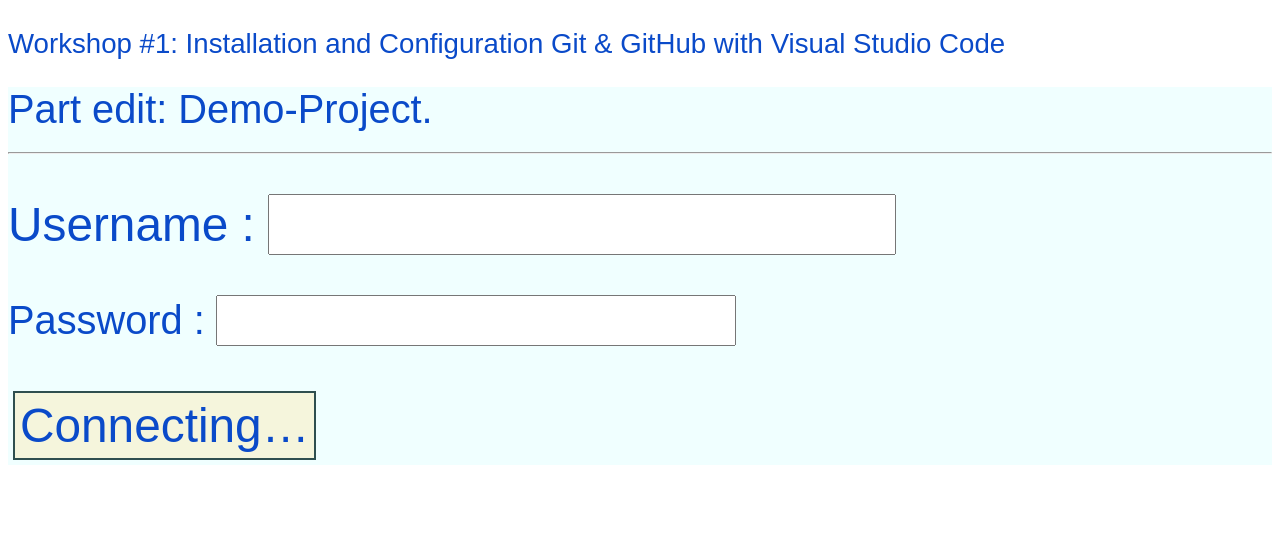
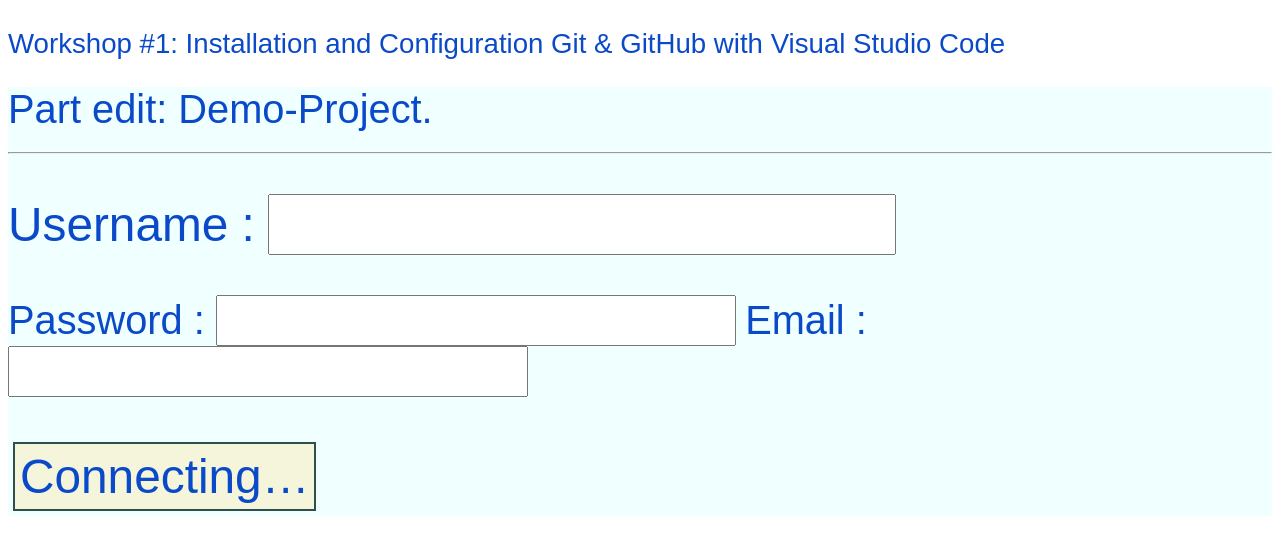
Before and after one commit to nicha-spu/CSI204L001, a plain HTML site: page index.html in a window 1280 px wide. Drawn offline with Linux system fonts and the light colour scheme.

Commit message:
push Email

```diff
--- a/index.html
+++ b/index.html
@@ -16,6 +16,7 @@
             <hr>
             <p><label>Username : </label><input type="text"></p>
             <label>Password : </label><input type="password">
+            <label >Email :</label><input type="email">
             <p><input type="button" value="Connecting…" class="btn" /></p>
         </form>
     </div>
```
